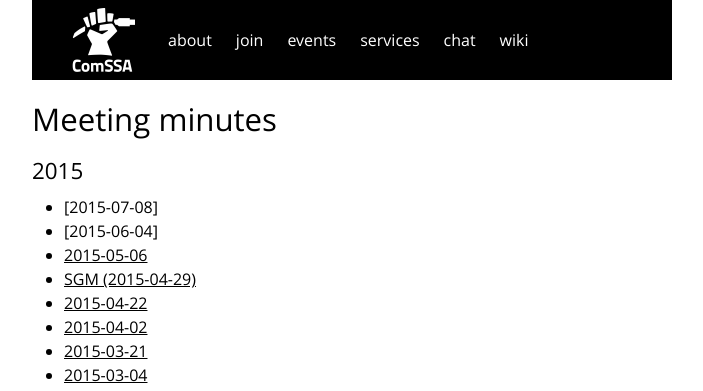
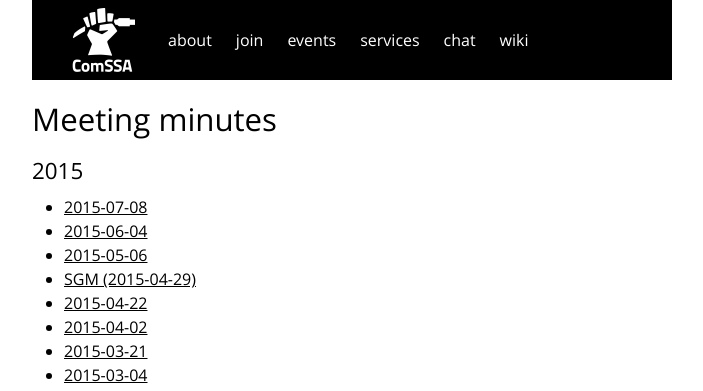
Before and after one commit to ComSSA/www.comssa.org.au, a Jekyll site: the page built from minutes/index.md, in a window 1280 px wide. Shown: the top 391 px of the page, without its empty margins (288-991 px from the left). Built offline with Jekyll 4.4.1, drawn with Linux system fonts in a browser that asks for light colours; part of the change alters nothing that is shown.

Commit message:
just fuck me up, fam

```diff
--- a/minutes/index.md
+++ b/minutes/index.md
@@ -16,7 +16,8 @@ title: Meeting minutes
   * [2015-01-28]
   * [2015-01-04]
 
-[2015-06-XX - Agenda]: 2015-06-XX
+[2015-07-08]: 2015-07-08
+[2015-06-04]: 2015-06-04
 [2015-05-21]: 2015-05-21
 [2015-05-06]: 2015-05-06
 [2015-04-29-SGM]: 2015-04-29-SGM
```
